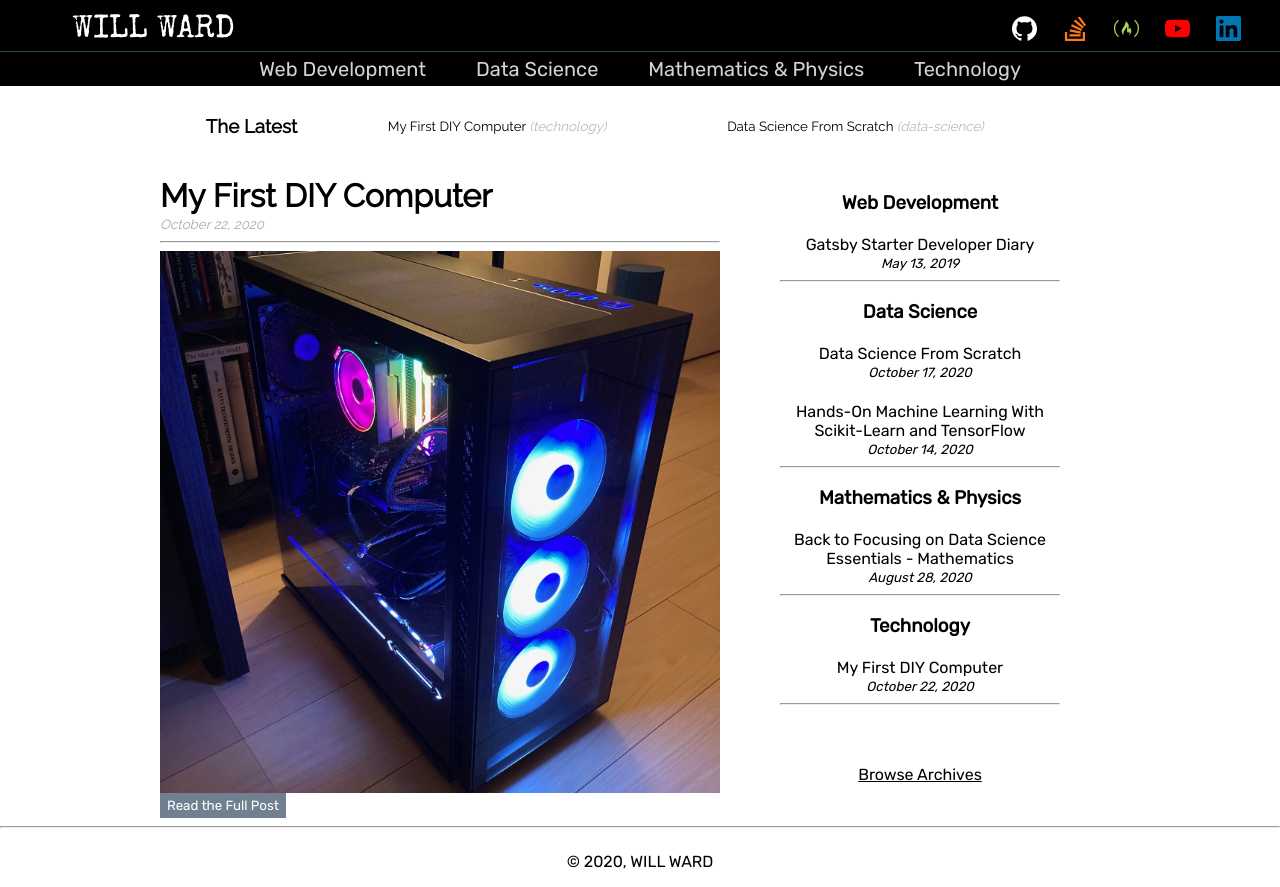
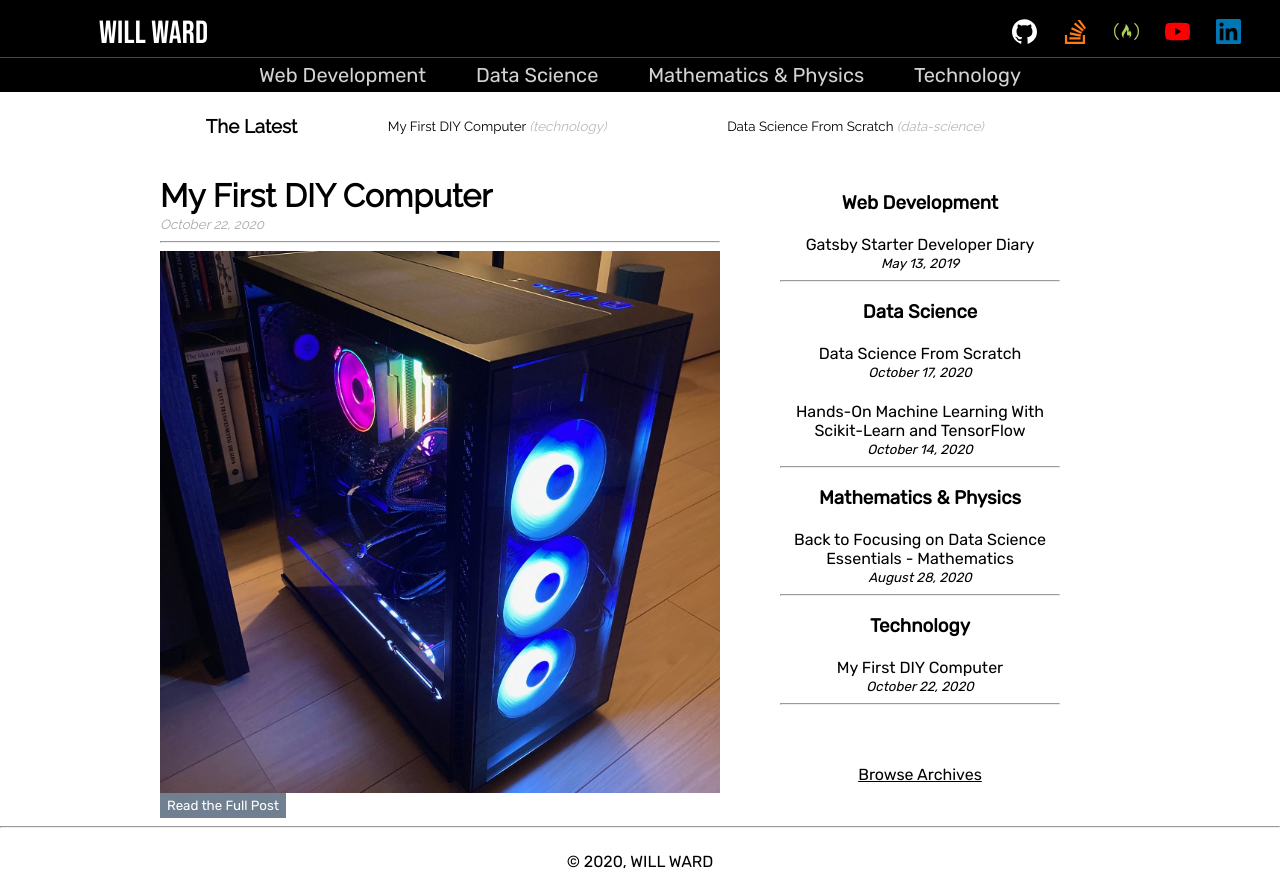
Before and after one commit to willjw3/blogsite, a Gatsby site: page / in a window 1280 px wide. Built offline with nearby package versions, Linux system fonts and the light colour scheme; Gatsby itself is replaced by a stand-in of ours; a web font is replaced by a local one.

Commit message:
Updated font

```diff
--- a/gatsby-config.js
+++ b/gatsby-config.js
@@ -121,6 +121,7 @@ module.exports = {
       resolve: `gatsby-plugin-google-fonts`,
       options: {
         fonts: [
+          `Bebas Neue`,
           `Special Elite`,
           `Lusitana`,
           `Raleway`,
--- a/src/components/footer.js
+++ b/src/components/footer.js
@@ -1,5 +1,4 @@
 import React from "react"
-import Twitter from "../images/twitter.svg"
 import "../styles/footer.scss";
 
 const Footer = ({content, siteTitle}) => {
--- a/src/styles/header.scss
+++ b/src/styles/header.scss
@@ -20,8 +20,9 @@
                color: white;
                & h1 {
                 margin: .25rem;
-                font-family: "Special Elite";
+                font-family: "Bebas Neue";
                 font-weight: 200;
+                letter-spacing: .0125rem;
                 }
             }
             @media screen and (max-width: 1000px) {
```
